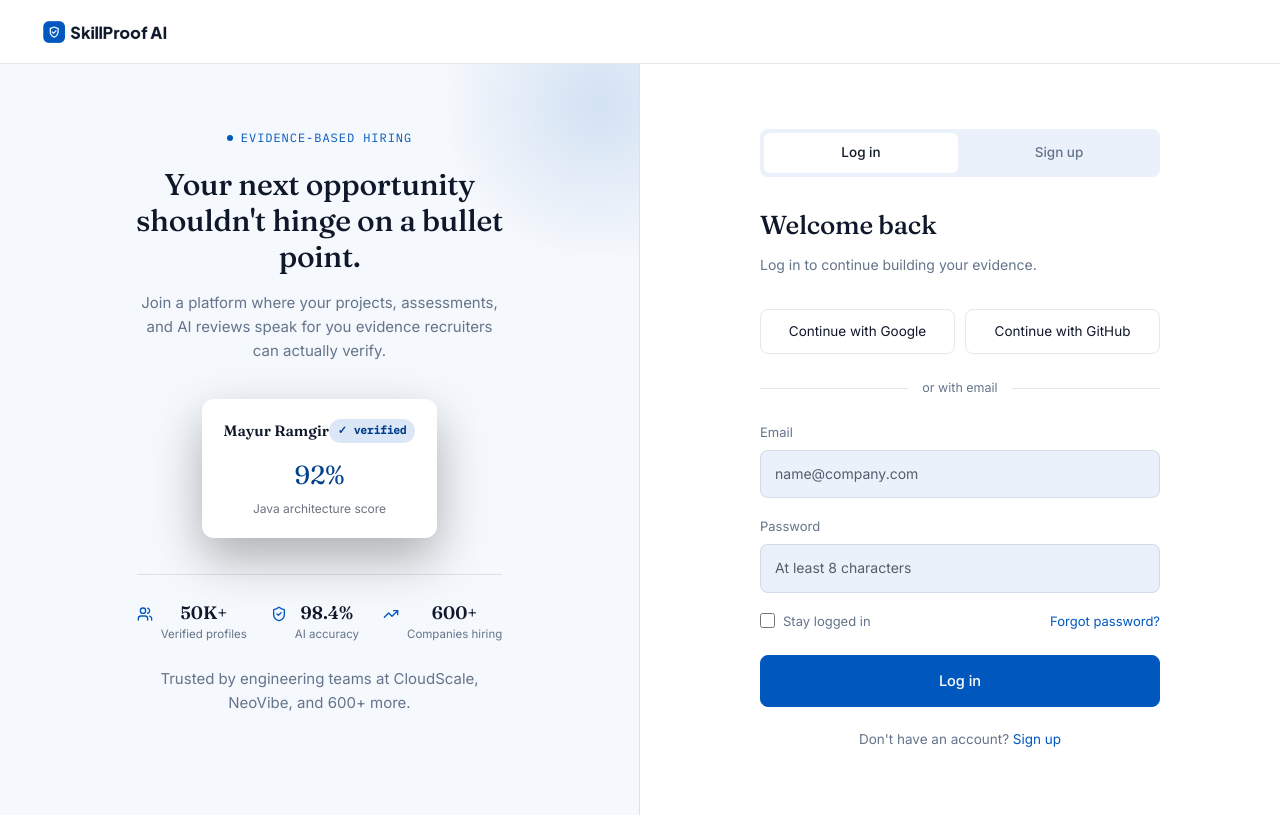
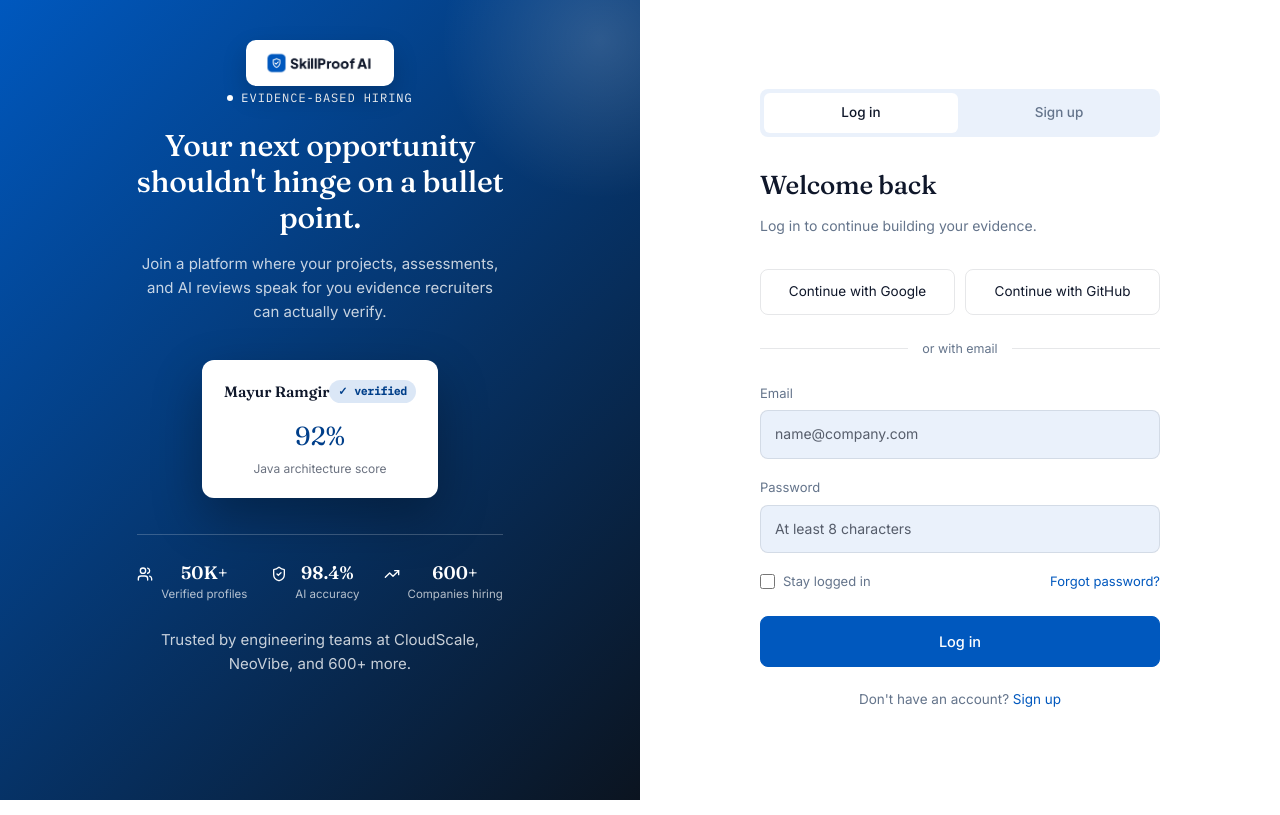
Before and after one commit to mikebishop0/skillproof_ai_frontend, a React (Vite) app: page /login in a window 1280 px wide. Built offline with nearby package versions, Linux system fonts and the light colour scheme.

Commit message:
Move logo into the login/signup left panel; drop the separate top nav
Remove the standalone nav bar and place the logo as a floating white badge
inside the left evidence panel instead, on top of its blue-to-navy gradient.

```diff
--- a/src/pages/public/AuthPage.tsx
+++ b/src/pages/public/AuthPage.tsx
@@ -44,15 +44,12 @@ export default function AuthPage() {
 
   return (
     <div className="spai-auth">
-      <nav>
-        <div className="logo">
-          <img src={logo} alt="SkillProof AI" className="logo-img" />
-        </div>
-      </nav>
-
       <div className="page">
         <div className="side">
           <div className="side-glow" />
+          <div className="side-logo">
+            <img src={logo} alt="SkillProof AI" className="logo-img" />
+          </div>
           <div className="side-content">
             <div className="eyebrow">Evidence-based hiring</div>
             <h2>Your next opportunity shouldn&apos;t hinge on a bullet point.</h2>
--- a/src/pages/public/authPage.css
+++ b/src/pages/public/authPage.css
@@ -33,21 +33,6 @@
   text-decoration: none;
 }
 
-.spai-auth nav {
-  padding: 0 32px;
-  height: 64px;
-  display: flex;
-  align-items: center;
-  border-bottom: 1px solid var(--spai-line);
-}
-.spai-auth .logo {
-  display: flex;
-  align-items: center;
-  gap: 9px;
-  font-family: 'Fraunces', serif;
-  font-size: 17px;
-  font-weight: 600;
-}
 .spai-auth .logo-img {
   height: 36px;
   width: auto;
@@ -57,12 +42,13 @@
 .spai-auth .page {
   display: grid;
   grid-template-columns: 1fr 1fr;
-  min-height: calc(100vh - 65px);
+  min-height: 100vh;
 }
 
 /* LEFT: evidence panel */
 .spai-auth .side {
-  background: var(--spai-ink-light);
+  background: linear-gradient(135deg, var(--spai-verified) 0%, #0b1420 100%);
+  color: #ffffff;
   padding: 64px 56px;
   display: flex;
   flex-direction: column;
@@ -71,7 +57,7 @@
   text-align: center;
   position: relative;
   overflow: hidden;
-  border-right: 1px solid var(--spai-line);
+  border-right: none;
 }
 .spai-auth .side-glow {
   position: absolute;
@@ -80,8 +66,20 @@
   width: 320px;
   height: 320px;
   border-radius: 50%;
-  background: radial-gradient(circle, rgba(0, 88, 190, 0.14), transparent 70%);
+  background: radial-gradient(circle, rgba(255, 255, 255, 0.16), transparent 70%);
   pointer-events: none;
+}
+.spai-auth .side-logo {
+  position: absolute;
+  top: 40px;
+  z-index: 2;
+  background: #ffffff;
+  border-radius: 10px;
+  padding: 8px 12px;
+  box-shadow: 0 10px 24px rgba(0, 0, 0, 0.18);
+}
+.spai-auth .side-logo .logo-img {
+  height: 30px;
 }
 .spai-auth .side-content {
   display: flex;
@@ -90,12 +88,19 @@
   position: relative;
   z-index: 1;
 }
+.spai-auth .side h2 {
+  color: #ffffff;
+  font-size: 30px;
+  line-height: 1.2;
+  margin-bottom: 16px;
+  max-width: 380px;
+}
 .spai-auth .side .eyebrow {
   font-family: 'IBM Plex Mono', monospace;
   font-size: 12px;
   letter-spacing: 0.08em;
   text-transform: uppercase;
-  color: var(--spai-verified);
+  color: #ffffff;
   display: flex;
   align-items: center;
   gap: 8px;
@@ -105,17 +110,11 @@
   content: '';
   width: 6px;
   height: 6px;
-  background: var(--spai-verified);
+  background: #ffffff;
   border-radius: 50%;
 }
-.spai-auth .side h2 {
-  font-size: 30px;
-  line-height: 1.2;
-  margin-bottom: 16px;
-  max-width: 380px;
-}
 .spai-auth .side p {
-  color: var(--spai-slate);
+  color: rgba(255, 255, 255, 0.78);
   font-size: 15px;
   max-width: 360px;
   margin-bottom: 36px;
@@ -163,7 +162,7 @@
   gap: 24px;
   margin-top: 36px;
   padding-top: 28px;
-  border-top: 1px solid var(--spai-line);
+  border-top: 1px solid rgba(255, 255, 255, 0.2);
   max-width: 400px;
 }
 .spai-auth .side-stat {
@@ -172,7 +171,7 @@
   gap: 8px;
 }
 .spai-auth .side-stat svg {
-  color: var(--spai-verified);
+  color: #ffffff;
   margin-top: 3px;
   flex-shrink: 0;
 }
@@ -181,16 +180,17 @@
   font-size: 18px;
   font-weight: 600;
   line-height: 1.1;
+  color: #ffffff;
 }
 .spai-auth .side-stat-label {
   font-size: 11.5px;
-  color: var(--spai-slate);
+  color: rgba(255, 255, 255, 0.7);
   margin-top: 2px;
 }
 .spai-auth .side-trust {
   margin-top: 24px;
   font-size: 12.5px;
-  color: var(--spai-slate);
+  color: rgba(255, 255, 255, 0.7);
   max-width: 360px;
 }
 
```
